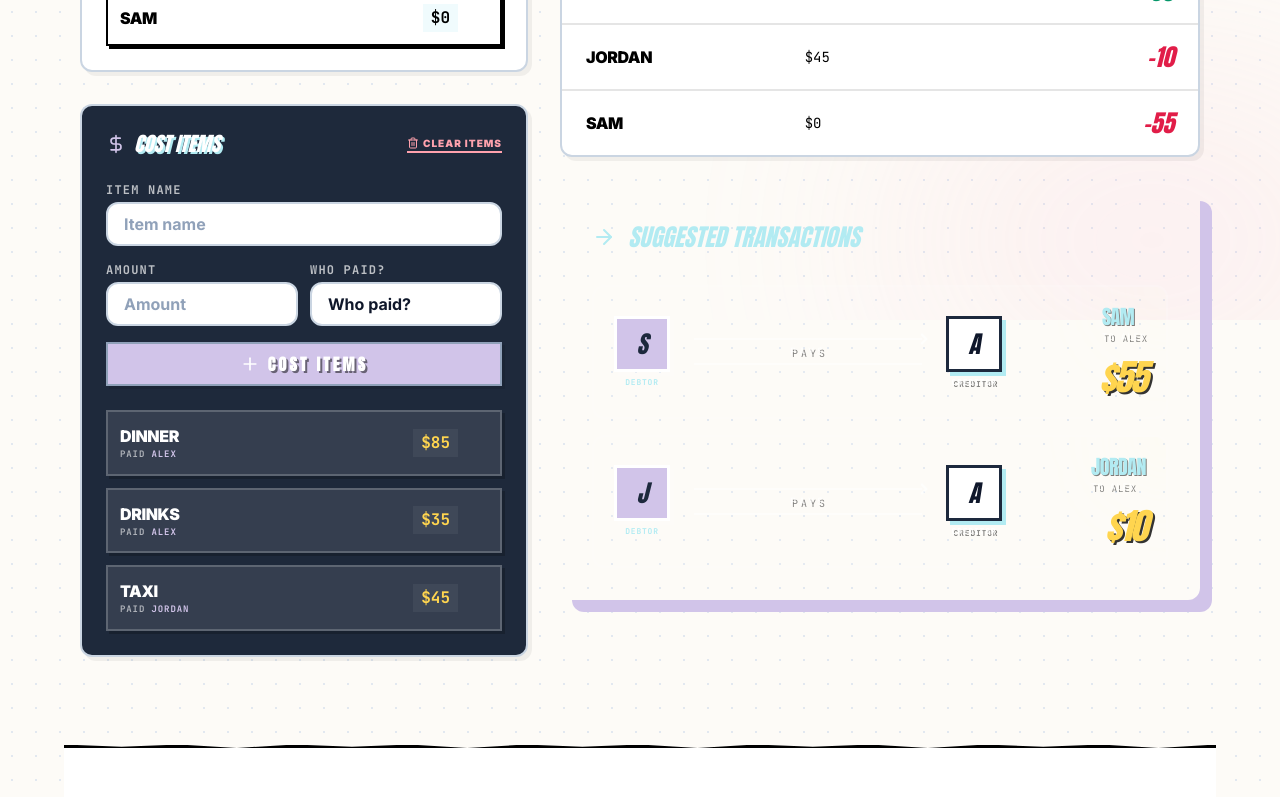
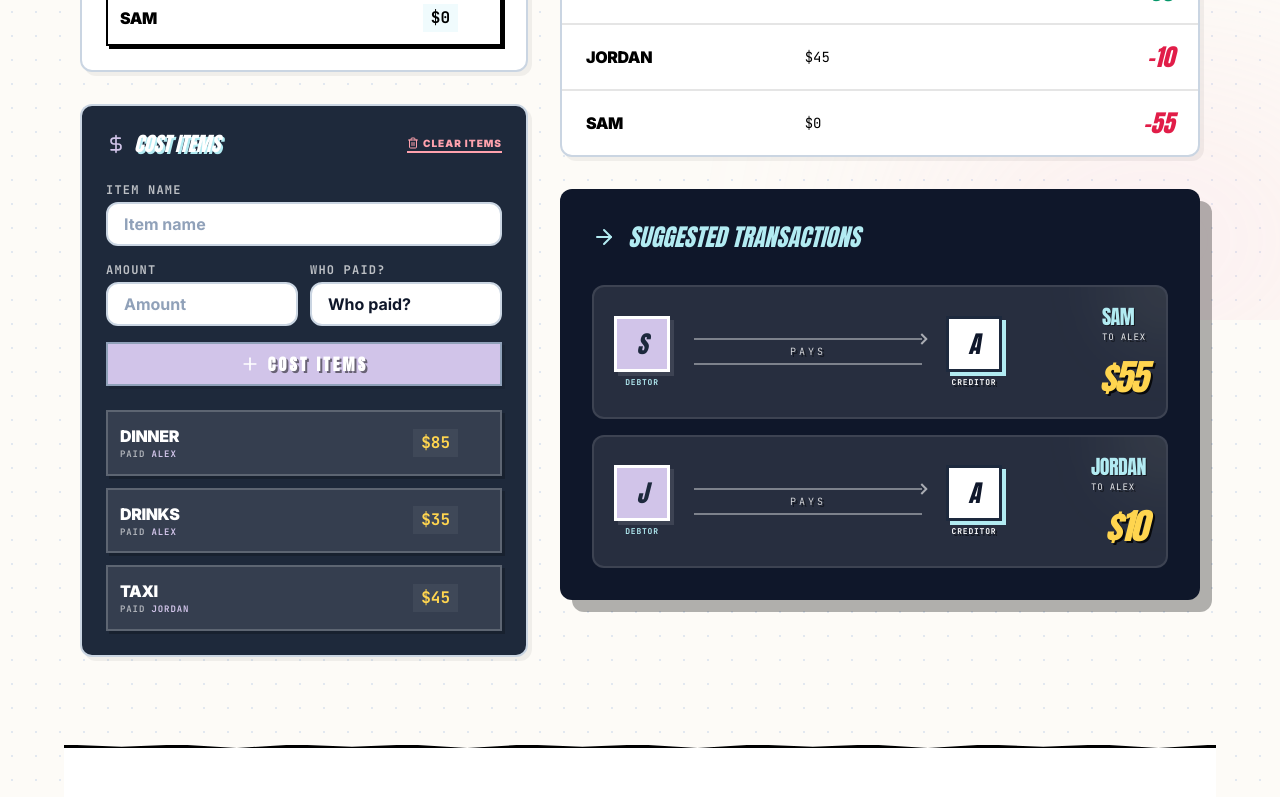
Before and after one commit to TabrisArg/Family_calculator, a React (Vite) app: page / in a window 1280 px wide. Shown: the part 480-1277 px from the top of the page. Built offline with nearby package versions, Linux system fonts and the light colour scheme.

Commit message:
feat: Refactor themeing for transactions section
Updates the styling and theming properties for the transactions section to use more generic CSS variables. This simplifies the color management and allows for more flexible theme application.

```diff
--- a/src/App.tsx
+++ b/src/App.tsx
@@ -973,12 +973,12 @@ export default function App() {
           </section>
 
           {/* Transactions Section */}
-          <section className="p5-card p-8 border-none shadow-[12px_12px_0px_0px_var(--color-p5-purple)]"
-                   style={{ backgroundColor: 'var(--transactions-bg)', color: 'var(--transactions-text)' }}
+          <section className="p5-card p-8 border-none shadow-[12px_12px_0px_0px_rgba(0,0,0,0.3)]"
+                   style={{ backgroundColor: 'var(--trans-bg)' }}
                    data-theme-key="transactionsCardBg">
             <div className="flex flex-col sm:flex-row sm:items-center justify-between mb-8 gap-4">
-              <h2 className="text-2xl font-display uppercase italic flex items-center gap-3 text-p5-cyan"
-                  style={{ textShadow: '2px 2px 0px var(--transactions-shadow)' }}
+              <h2 className="text-2xl font-display uppercase italic flex items-center gap-3"
+                  style={{ color: 'var(--trans-header)', textShadow: '2px 2px 0px var(--trans-header-shadow)' }}
                   data-theme-key="transactionsHeaderColor">
                 <ArrowRight className="animate-bounce-x" />
                 {t.suggestedTransactions}
```
